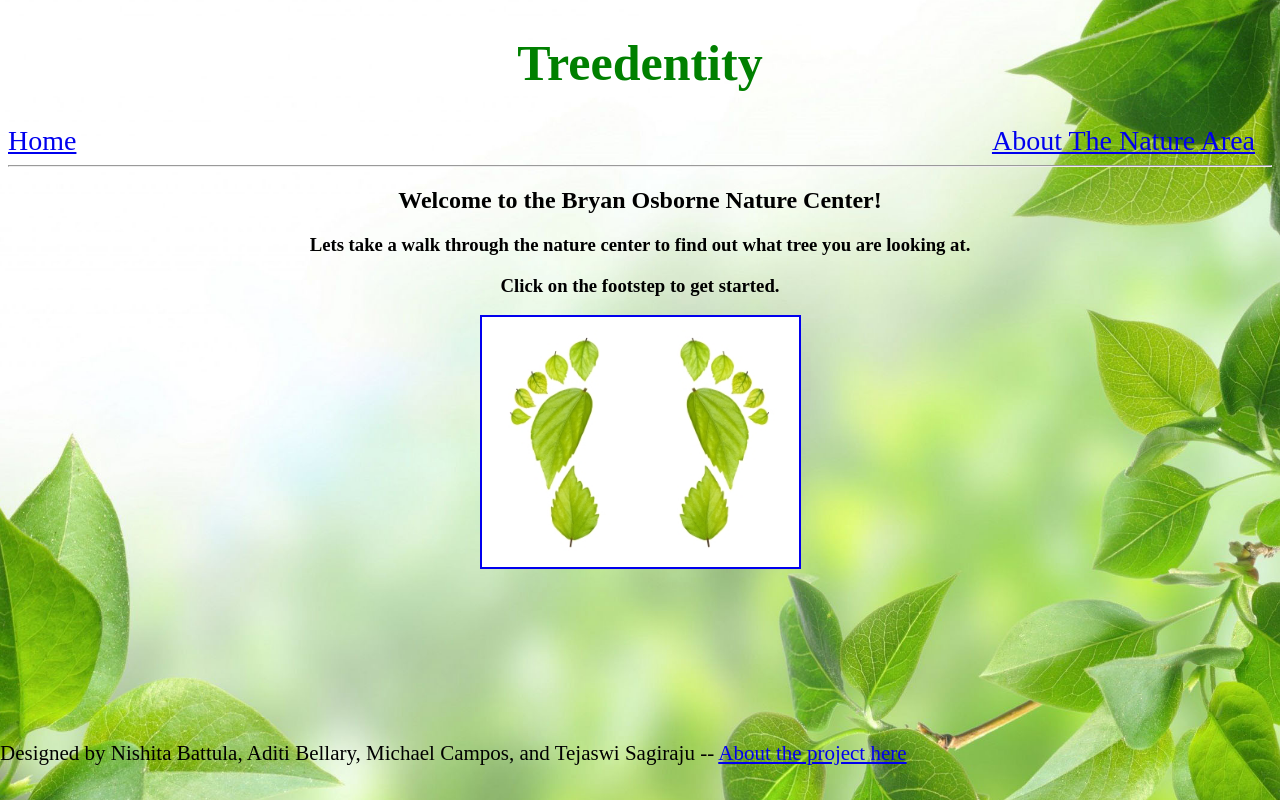
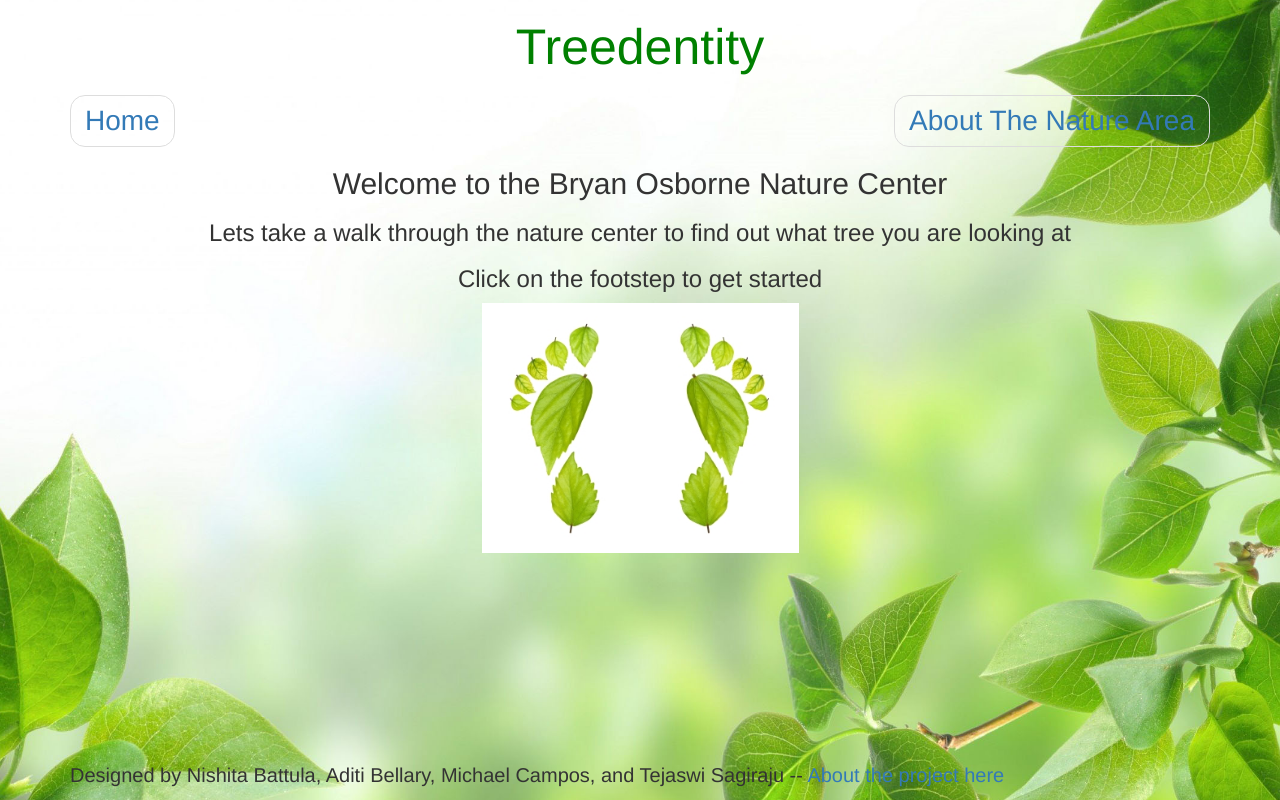
Before and after one commit to mjcampos/Treedentity, a website: page public/index.html in a window 1280 px wide. Drawn offline with nearby package versions, Linux system fonts and the light colour scheme; some packages are replaced by stand-ins of ours.

Commit message:
Updated the navbar, body, and footer to make it dynamic.

```diff
--- a/public/index.html
+++ b/public/index.html
@@ -1,37 +1,54 @@
 <!DOCTYPE html>
 <html>
     <head>
+        <meta charset="UTF-8">
+
+        <link rel="shortcut icon" href="assets/leaf_footprint.jpg">
+
         <title>Treedentity</title>
+        <!-- Latest compiled and minified CSS -->
+        <link rel="stylesheet" href="https://maxcdn.bootstrapcdn.com/bootstrap/3.3.5/css/bootstrap.min.css" integrity="sha512-dTfge/zgoMYpP7QbHy4gWMEGsbsdZeCXz7irItjcC3sPUFtf0kuFbDz/ixG7ArTxmDjLXDmezHubeNikyKGVyQ==" crossorigin="anonymous">
 
-        <meta name="designer" content="Michael Campos">
+        <!-- Optional theme -->
+        <link rel="stylesheet" href="https://maxcdn.bootstrapcdn.com/bootstrap/3.3.5/css/bootstrap-theme.min.css" integrity="sha384-aUGj/X2zp5rLCbBxumKTCw2Z50WgIr1vs/PFN4praOTvYXWlVyh2UtNUU0KAUhAX" crossorigin="anonymous">
         <link rel="stylesheet" type="text/css" href="styles.css">
+
+        <!-- Latest compiled and minified JavaScript -->
+        <script src="https://ajax.googleapis.com/ajax/libs/jquery/2.1.4/jquery.min.js"></script>
+        <script src="https://maxcdn.bootstrapcdn.com/bootstrap/3.3.5/js/bootstrap.min.js" integrity="sha512-K1qjQ+NcF2TYO/eI3M6v8EiNYZfA95pQumfvcVrTHtwQVDG+aHRqLi/ETn2uB+1JqwYqVG3LIvdm9lj6imS/pQ==" crossorigin="anonymous"></script>
+
+        <!-- Angular scripts -->
+        <script src="https://ajax.googleapis.com/ajax/libs/angularjs/1.3.15/angular.min.js"></script>
+        <script src="//ajax.googleapis.com/ajax/libs/angularjs/1.3.5/angular-route.min.js"></script>
+
+        <script type="text/javascript" src="script.js"></script>
     </head>
 
     <body>
-        <!--This div sets the header and it copied on all pages-->
-        <div id="header">
+        <div class="container">
+            <nav>
                 <h1>Treedentity</h1>
 
-            <ul class="navigation">
-                <li class="nav_description"><a href="index.html">Home</a></li>
-                <li class="nav_description" style="position:absolute; right:25px"><a href="http://www.peterson.scusd.net/natureareafall2014.mov">About The Nature Area</a></li>
+                <ul class="pager">
+                    <li class="previous"><a href="#">Home</a></li>
+                    <li class="next"><a href="http://www.peterson.scusd.net/natureareafall2014.mov">About The Nature Area</a></li>
                 </ul>
-            <hr/>
-        </div>
-        <!--This is the main body-->
-        <h2>Welcome to the Bryan Osborne Nature Center!</h2>
-        <h3>Lets take a walk through the nature center to find out what tree you are looking at.</h3>
-        <h3>Click on the footstep to get started.</h3>
+            </nav>
 
+            <!-- Main Body -->
             <center>
+                <h2>Welcome to the Bryan Osborne Nature Center</h2>
+                <h3>Lets take a walk through the nature center to find out what tree you are looking at</h3>
+                <h3>Click on the footstep to get started</h3>
+
                 <a href = "page1.html">
                     <img src="assets/leaf_footprint.jpg" alt="My Image" width="317" height="250" border="2">
                 </a>
             </center>
 
-        <!--Footer div for credit-->
-        <div id="footer">
+            <footer>
                 <p>Designed by Nishita Battula, Aditi Bellary, Michael Campos, and Tejaswi Sagiraju  --  <a href = "assets/class_presentation.pdf">About the project here</a></p>
+            </footer>
         </div>
     </body>
 </html>
--- a/public/styles.css
+++ b/public/styles.css
@@ -4,15 +4,27 @@ body {
     -moz-background-size: cover;
     -o-background-size: cover;
     background-size: cover;
+    padding-bottom: 70px;
 }
 h1 {
     font-size: 50px;
     color: green;
     text-align: center;
 }
-h2, h3 {
-    text-align: center;
+.pager li > a {
+    font-size: 28px;
+    background-color: transparent;
 }
+.pager li > a:hover {
+    background-color: transparent;
+}
+footer {
+    font-size: 20px;
+    position: absolute;
+    bottom: 0;
+}
+
+
 ul.navigation {
     list-style-type: none;
     margin: 0;
@@ -38,18 +50,6 @@ li.nav_description {
     float: right;
     margin-right: 200px;
 }
-#footer {
-    width:100%;
-    height:80px;
-    position:absolute;
-    bottom:0;
-    left:0;
-    font-size: 21px;
-}
-#container {
-    height: 200px;
-    text-align: justify;
-}
 .box1, .box2, .box3, .box4 {
     width: 200px;
     height: 200px;
--- a/server.js
+++ b/server.js
@@ -6,6 +6,6 @@ var app = express();
 app.use(express.static(path.join(__dirname, "./public")));
 app.use(bodyParser.json());
 
-app.listen(8888, function() {
+app.listen(8000, function() {
 	console.log("Treedentity program active");
 });
```
Also changed, not shown: 1 other file. Lines whose indentation alone changed are shown as unchanged.
